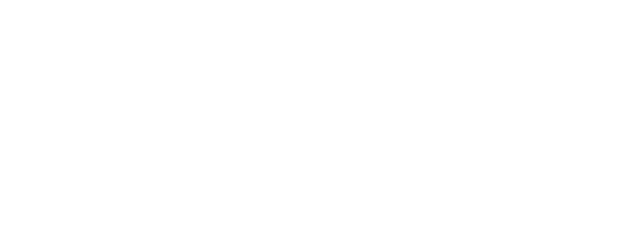
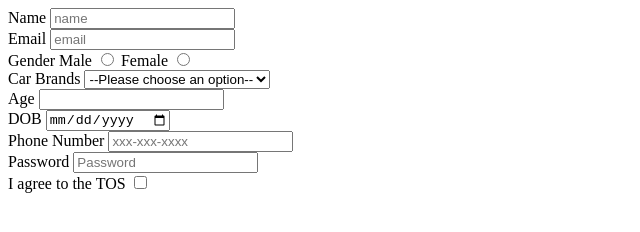
Before and after one commit to acciojob/signup-form-car-m-j0401, a website: page main.html in a window 1280 px wide. Shown: the whole page, without its empty margins (0-640 px from the left). Drawn offline with Linux system fonts and the light colour scheme.

Commit message:
created a submission

```diff
--- a/main.html
+++ b/main.html
@@ -8,8 +8,49 @@
 
 <body>
 	<!-- the entire body must be written by student -->
-    <script type="text/javascript" src="./script.js">
-</script>
+    <!-- <script type="text/javascript" src="./script.js">
+</script> -->
+	<form>
+		<label for="name">Name</label>
+		<input type="text" name="name" id="name" placeholder="name"  required>
+		<br>
+		<label for="email">Email</label>
+		<input type="text" name="email" id="email" placeholder="email" required>
+		<br>
+		<label>Gender</label>
+		<label for="gender_m">Male</label>
+		<input type="radio" name="gender" id="gender_m" value="Male" required>
+		<label for="gender_f">Female</label>
+		<input type="radio"  name="gender" id="gender_f" value="Female" required>
+		<br>
+		<label for="cars">Car Brands</label>
+		<select name="cars" id="cars" aria-required>
+		<option value="" disabled selected hidden>--Please choose an option--</option>
+		<option value="MG">MG</option>
+		<option value="Ford">Ford</option>
+		<option value="Mercedes">Meredes</option>
+		<option value="BMW">BMW</option>
+		<option value="Range Rover">Range Rover</option>
+		</select>
+		<br>
+		<label for="age">Age</label>
+		<input type="number" name="age" id="age" required>
+		<br>
+		<label for="dob">DOB</label>
+		<input type="date" name="dob" id="dob" required>
+		<br>
+		<label for="tel">Phone Number</label>
+		<input type="tel" name="tel" id="tel" placeholder="xxx-xxx-xxxx">
+		<br>
+		<label for="password">Password</label>
+		<input type="password" name="password" id="password" placeholder="Password" required>
+		<br>
+		<label for="tos">I agree to the TOS</label>
+		<input type="checkbox"  id="tos" name="tos" required>
+
+
+	</form>
+
 
 </body>
 
```
Also changed, not shown: script.js (+12 -0 lines).
